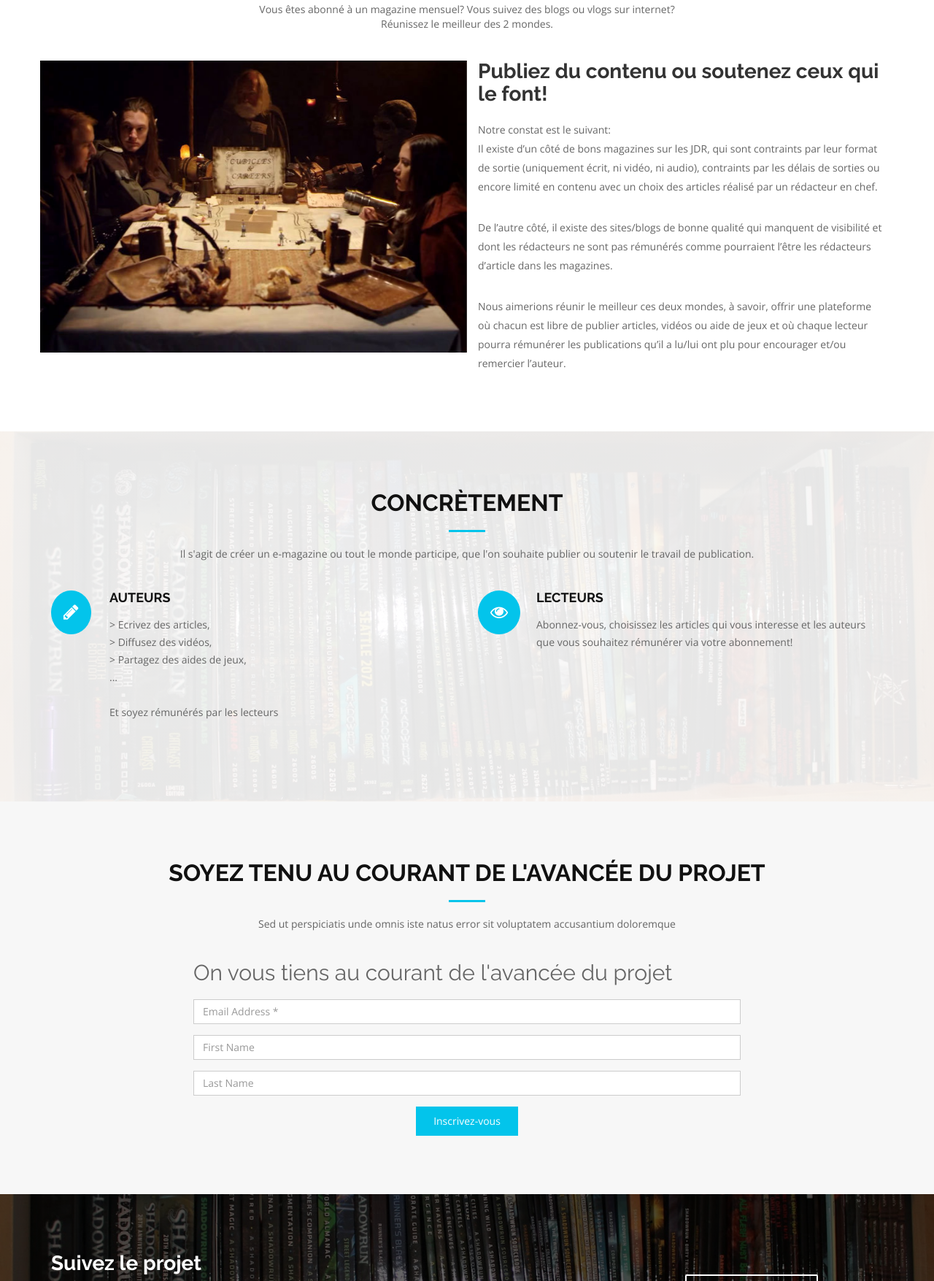
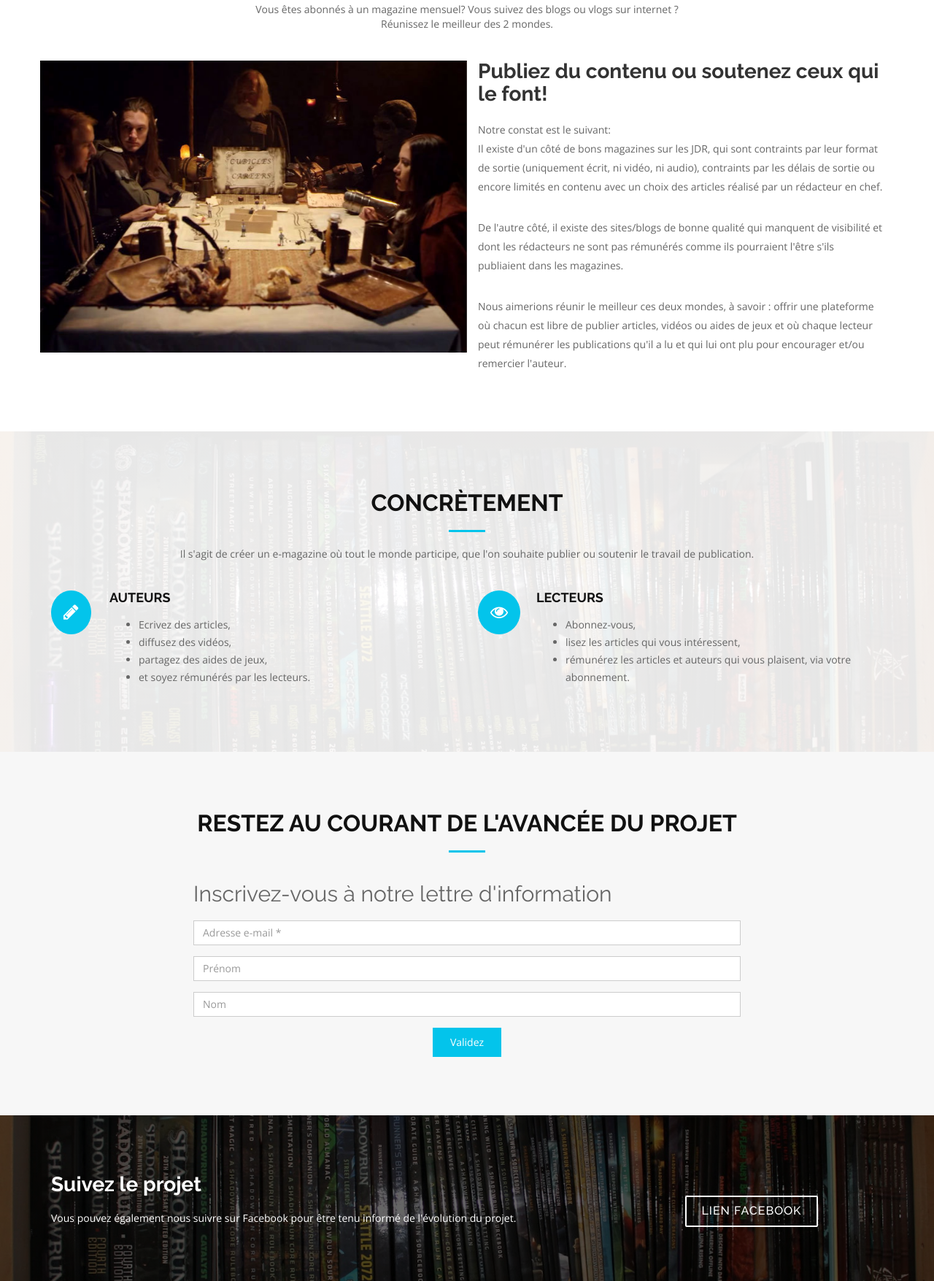
Before and after one commit to ardteam/jdrmag-site, a plain HTML site: page index.html in a window 1280 px wide. Shown: the part 1045-2800 px from the top of the page at 73% size. Drawn offline with nearby package versions, Linux system fonts and the light colour scheme.

Commit message:
Correction textes et fautes d'orthographe

```diff
--- a/index.html
+++ b/index.html
@@ -74,7 +74,7 @@
     <div class="container">
 
         <div id="logo" class="pull-left">
-            <a href="#hero">JDR e-mag</a>
+            <h1><a href="#hero">JDR e-mag</a></h1>
             <!--<a href="#hero"><img src="img/logo.png" alt="" title=""/></img></a>-->
             <!-- Uncomment below if you prefer to use a text image -->
             <!--<h1><a href="#hero">Header 1</a></h1>-->
@@ -82,7 +82,7 @@
 
         <nav id="nav-menu-container">
             <ul class="nav-menu">
-                <li class="menu-active"><a href="#hero">Home</a></li>
+                <li class="menu-active"><a href="#hero">Accueil</a></li>
                 <!--<li><a href="#about">About Us</a></li>
                 <li><a href="#services">Services</a></li>
                 <li><a href="#portfolio">Portfolio</a></li>
@@ -105,7 +105,7 @@
                     <li><a href="#">Drop Down 5</a></li>
                   </ul>
                 </li>-->
-                <li><a href="#contact">Contact Us</a></li>
+                <li><a href="#contact">Contactez-nous</a></li>
             </ul>
         </nav><!-- #nav-menu-container -->
     </div>
@@ -120,29 +120,24 @@
             <div class="col-md-12">
                 <h3 class="section-title">Le projet</h3>
                 <div class="section-title-divider"></div>
-                <p class="section-description">Vous êtes abonné à un magazine mensuel? Vous suivez des blogs ou vlogs sur internet?<br>
-                    Réunissez le meilleur des 2 mondes.</p>
+                <p class="section-description">Vous êtes abonnés à un magazine mensuel? Vous suivez des blogs ou vlogs sur internet ?<br> Réunissez le meilleur des 2 mondes.</p>
             </div>
         </div>
     </div>
     <div class="container about-container wow fadeInUp">
         <div class="row">
-            <div class="col-md-6 about-img">
-            </div>
+            <div class="col-md-6 about-img"></div>
             <div class="col-md-6 about-content">
                 <h2 class="about-title">Publiez du contenu ou soutenez ceux qui le font!</h2>
                 <p class="about-text">
-                    Notre constat est le suivant: <br>
-                    Il existe d’un côté de bons magazines sur les JDR, qui sont contraints par leur format de sortie (uniquement écrit, ni vidéo, ni audio), contraints par les délais de sorties ou encore limité en contenu avec un choix des articles réalisé par un rédacteur en chef.
-                </p>
+                    Notre constat est le suivant: <br> Il existe d'un côté de bons magazines sur les JDR, qui sont contraints par leur format de sortie (uniquement écrit, ni vidéo, ni audio),
+                    contraints par les délais de sortie ou encore limités en contenu avec un choix des articles réalisé par un rédacteur en chef.</p>
                 <p class="about-text">
-                    De l’autre côté, il existe des sites/blogs de bonne qualité qui manquent de visibilité et dont les rédacteurs ne sont pas rémunérés comme pourraient l’être les rédacteurs d’article
-                    dans les magazines.
-                </p>
+                    De l'autre côté, il existe des sites/blogs de bonne qualité qui manquent de visibilité et dont les rédacteurs ne sont pas rémunérés comme ils pourraient l'être s'ils publiaient
+                    dans les magazines. </p>
                 <p class="about-text">
-                    Nous aimerions réunir le meilleur ces deux mondes, à savoir, offrir une plateforme où chacun est libre de publier articles, vidéos ou aide de jeux et où chaque lecteur pourra
-                    rémunérer les publications qu’il a lu/lui ont plu pour encourager et/ou remercier l’auteur.
-                </p>
+                    Nous aimerions réunir le meilleur ces deux mondes, à savoir : offrir une plateforme où chacun est libre de publier articles, vidéos ou aides de jeux et où chaque lecteur peut
+                    rémunérer les publications qu'il a lu et qui lui ont plu pour encourager et/ou remercier l'auteur. </p>
             </div>
         </div>
     </div>
@@ -158,7 +153,7 @@ Services Section
             <div class="col-md-12">
                 <h3 class="section-title">Concrètement</h3>
                 <div class="section-title-divider"></div>
-                <p class="section-description">Il s'agit de créer un e-magazine ou tout le monde participe, que l'on souhaite publier ou soutenir le travail de publication.</p>
+                <p class="section-description">Il s'agit de créer un e-magazine où tout le monde participe, que l'on souhaite publier ou soutenir le travail de publication.</p>
             </div>
         </div>
 
@@ -166,17 +161,25 @@ Services Section
             <div class="col-md-6 col-xs-12 service-item">
                 <div class="service-icon"><i class="fa fa-pencil "></i></div>
                 <h4 class="service-title"><a href="">Auteurs</a></h4>
-                <p class="service-description">> Ecrivez des articles,<br>
-                    > Diffusez des vidéos,<br>
-                    > Partagez des aides de jeux,<br>
-                    ...<br><br>
-                    Et soyez rémunérés par les lecteurs
-                </p>
+                <div class="service-description">
+                    <ul>
+                        <li>Ecrivez des articles,</li>
+                        <li>diffusez des vidéos,</li>
+                        <li>partagez des aides de jeux,</li>
+                        <li>et soyez rémunérés par les lecteurs.</li>
+                    </ul>
+                </div>
             </div>
             <div class="col-md-6 col-xs-12 service-item">
                 <div class="service-icon"><i class="fa fa-eye "></i></div>
                 <h4 class="service-title"><a href="">Lecteurs</a></h4>
-                <p class="service-description">Abonnez-vous, choisissez les articles qui vous interesse et les auteurs que vous souhaitez rémunérer via votre abonnement!</p>
+                <div class="service-description">
+                    <ul>
+                        <li>Abonnez-vous,</li>
+                        <li>lisez les articles qui vous intéressent,</li>
+                        <li>rémunérez les articles et auteurs qui vous plaisent, via votre abonnement.</li>
+                    </ul>
+                </div>
             </div>
         </div>
     </div>
@@ -189,16 +192,13 @@ Services Section
     <div class="container wow fadeInUp">
         <div class="row">
             <div class="col-md-12">
-                <h3 class="section-title">Soyez tenu au courant de l'avancée du projet</h3>
+                <h3 class="section-title">Restez au courant de l'avancée du projet</h3>
                 <div class="section-title-divider"></div>
-                <p class="section-description">
-
-                    Sed ut perspiciatis unde omnis iste natus error sit voluptatem accusantium doloremque</p>
+                <p class="section-description"></p>
             </div>
         </div>
 
         <div class="row">
-
             <div class="col-md-8 col-md-push-2">
                 <div class="form">
                     <!-- Begin MailChimp Signup Form -->
@@ -206,21 +206,20 @@ Services Section
                         <form action="http://ardteam.us16.list-manage.com/subscribe/post?u=624db66e473c84a8d447a261f&amp;id=2c9020e64f" method="post" id="mc-embedded-subscribe-form"
                               name="mc-embedded-subscribe-form" class="validate contactForm" target="_blank" novalidate>
                             <div id="mc_embed_signup_scroll">
-                                <h2>On vous tiens au courant de l'avancée du projet</h2>
+                                <h2>Inscrivez-vous à notre lettre d'information</h2>
                                 <!--<div class="indicates-required"><span class="asterisk">*</span> indicates required</div>-->
 
                                 <div class="mc-field-group form-group">
-                                    <label for="mce-EMAIL" class="sr-only">Email Address <span class="asterisk">*</span></label>
-                                    <input type="email" value="" name="EMAIL"
-                                           class="required email form-control" id="mce-EMAIL"
-                                           placeholder="Email Address *" data-rule="email"
-                                           data-msg="Please enter a valid email">
+                                    <label for="mce-EMAIL" class="sr-only">Adresse e-mail<span class="asterisk">*</span></label> <input type="email" value="" name="EMAIL"
+                                                                                                                                        class="required email form-control" id="mce-EMAIL"
+                                                                                                                                        placeholder="Adresse e-mail *" data-rule="email"
+                                                                                                                                        data-msg="Please enter a valid email">
                                 </div>
                                 <div class="mc-field-group form-group">
-                                    <label for="mce-FNAME" class="sr-only">First Name </label> <input type="text" value="" name="FNAME" class="form-control" id="mce-FNAME" placeholder="First Name ">
+                                    <label for="mce-FNAME" class="sr-only">Prénom</label> <input type="text" value="" name="FNAME" class="form-control" id="mce-FNAME" placeholder="Prénom">
                                 </div>
                                 <div class="mc-field-group form-group">
-                                    <label for="mce-LNAME" class="sr-only">Last Name </label> <input type="text" value="" name="LNAME" class="form-control" id="mce-LNAME" placeholder="Last Name ">
+                                    <label for="mce-LNAME" class="sr-only">Nom</label> <input type="text" value="" name="LNAME" class="form-control" id="mce-LNAME" placeholder="Nom ">
                                 </div>
                                 <div id="mce-responses" class="clear">
                                     <div class="response" id="mce-error-response" style="display:none"></div>
@@ -229,7 +228,7 @@ Services Section
                                 <!-- real people should not fill this in and expect good things - do not remove this or risk form bot signups-->
                                 <input type="text" name="b_3cb06beb38474ee3900ae7e8c_740d2cdeda" tabindex="-1" value="" class="hidden">
 
-                                <div class="text-center"><input type="submit" value="Inscrivez-vous" name="subscribe" id="mc-embedded-subscribe" class="button"></div>
+                                <div class="text-center"><input type="submit" value="Validez" name="subscribe" id="mc-embedded-subscribe" class="button"></div>
                             </div>
                         </form>
                     </div>
```
